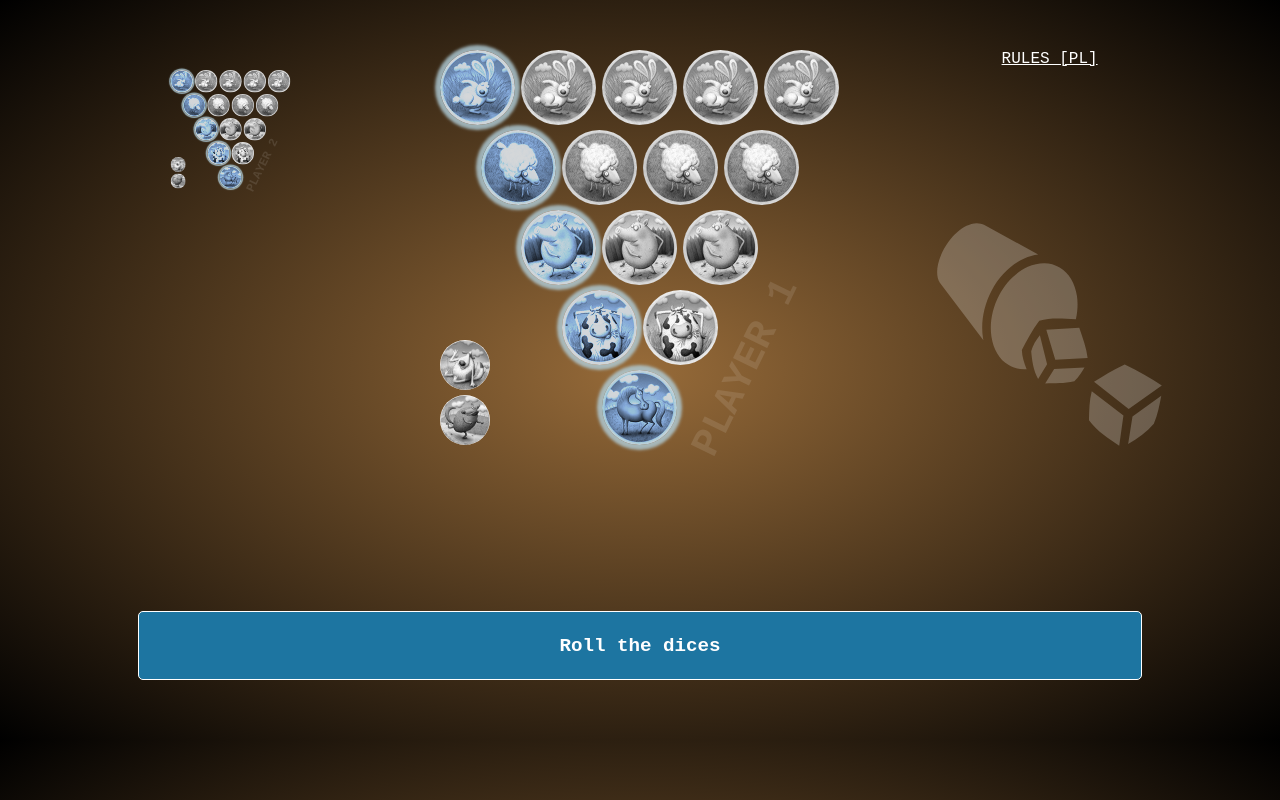
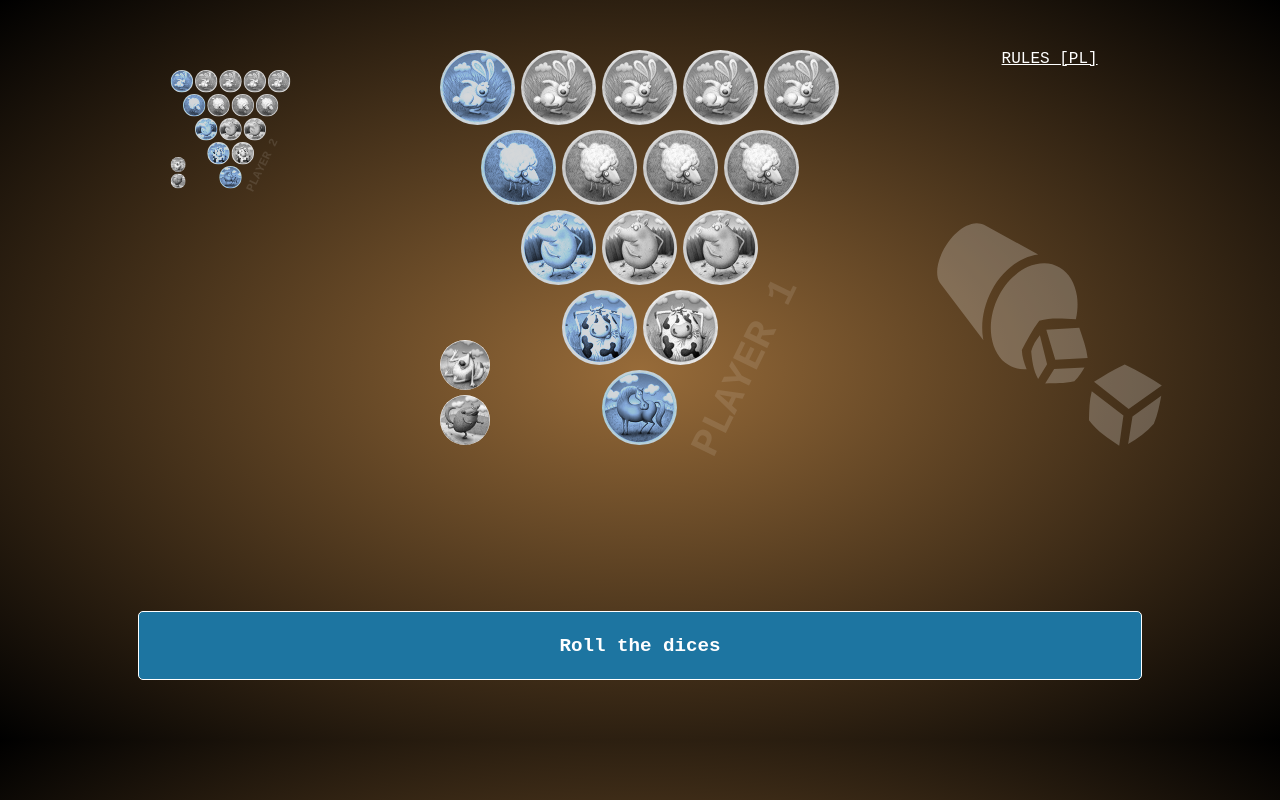
Before and after one commit to GreenBarrel/Game__SuperFarmer, a React (Vite) app: page / in a window 1280 px wide. Both pictures are taken after a click on the button "Let's PLAY". Built offline with nearby package versions, Linux system fonts and the light colour scheme; a web font is replaced by a local one.

Commit message:
add get & lost item animation

```diff
--- a/src/style/players.css
+++ b/src/style/players.css
@@ -53,11 +53,11 @@ h3 {
 .flock__items > img {
   border-radius: 50%;
   margin: 0 3px;
-  transition: 1s;
 }
 
-.flock > .flock__items > img:first-of-type {
-  box-shadow: 0px 0px 3px 5px rgba(210, 234, 26, 0.807);
+.flock__items > .--active,
+.flock__extra_items {
+  animation: 1.5s new-item;
 }
 
 .flock__item:not(.--active):first-of-type {
@@ -67,6 +67,7 @@ h3 {
 .flock__item:not(.--active),
 .gatekeeper__item:not(.--active) {
   filter: grayscale();
+  animation: 1.5s lost-item;
 }
 
 .gatekeepers {
@@ -113,3 +114,36 @@ h3 {
   width: 50px;
   height: 50px;
 }
+
+@keyframes new-item {
+  0% {
+    box-shadow: 0 0 30px transparent;
+    outline: 10px transparent;
+  }
+  50% {
+    box-shadow: 0px 0px 3px 5px rgba(210, 234, 26, 0.807);
+    outline: 1px rgba(210, 234, 26, 0.807);
+  }
+  100% {
+    box-shadow: 0 0 30px transparent;
+    outline: 5px transparent;
+  }
+}
+
+@keyframes lost-item {
+  0% {
+    box-shadow: 0 0 30px transparent;
+    outline: 10px transparent;
+    filter: none;
+  }
+  50% {
+    box-shadow: 0px 0px 3px 5px rgba(234, 26, 26, 0.807);
+    outline: 1px rgba(234, 26, 26, 0.807);
+    filter: sepia(100%) hue-rotate(300deg) saturate(300%) brightness(70%);
+  }
+  100% {
+    box-shadow: 0 0 30px transparent;
+    outline: 10px transparent;
+    filter: grayscale();
+  }
+}
```
